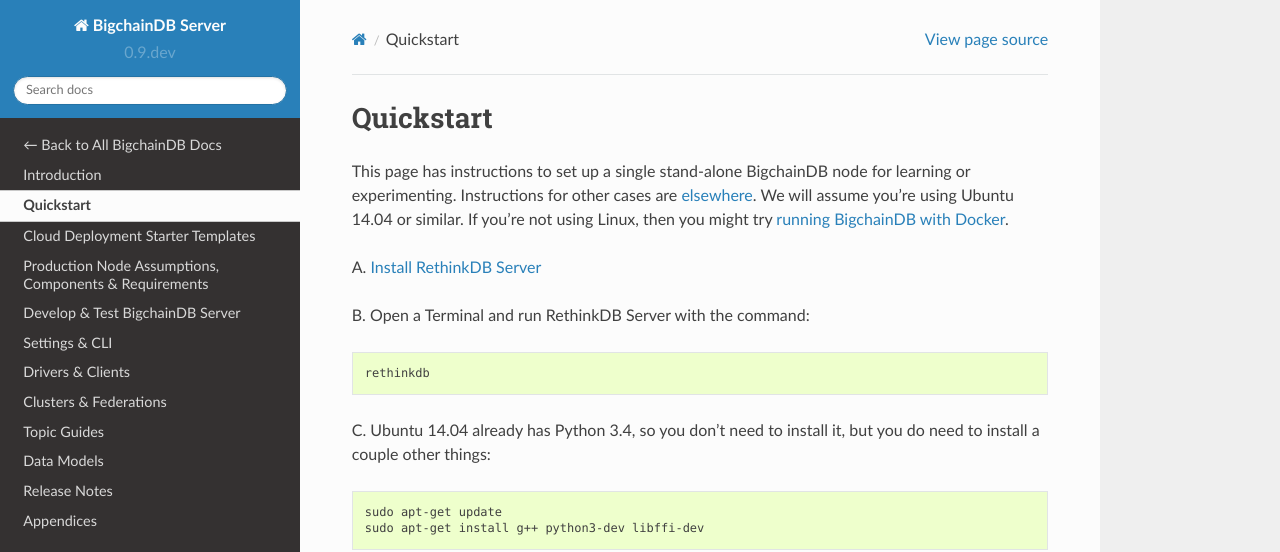
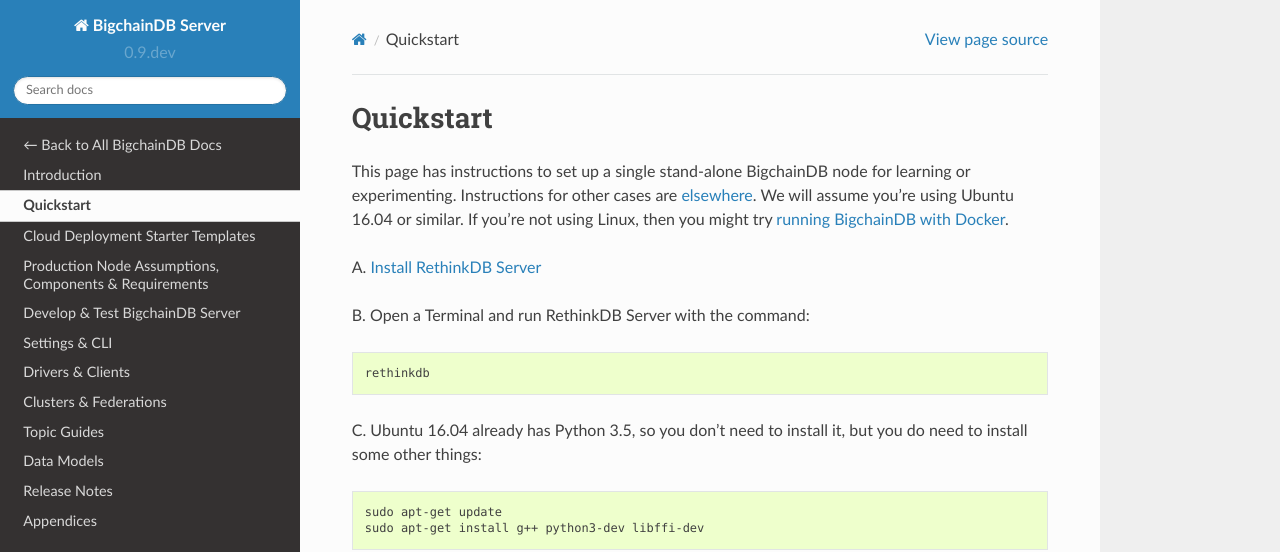
Before and after one commit to bigchaindb/bigchaindb, a Sphinx documentation site: the page built from docs/server/source/quickstart.md, in a window 1280 px wide and 1238 px high. Shown: the top 552 px of the window. Built offline with Sphinx 7.4.7 and the Read the Docs theme 2.0.0, drawn with Linux system fonts in a browser that asks for light colours; pages that are not in the unit, such as notebooks, are missing from menus.

Commit message:
Quickstart now assumes you're using Ubuntu 16.04 or similar

````diff
--- a/docs/server/source/quickstart.md
+++ b/docs/server/source/quickstart.md
@@ -1,6 +1,6 @@
 # Quickstart
 
-This page has instructions to set up a single stand-alone BigchainDB node for learning or experimenting. Instructions for other cases are [elsewhere](introduction.html). We will assume you're using Ubuntu 14.04 or similar. If you're not using Linux, then you might try [running BigchainDB with Docker](appendices/run-with-docker.html).
+This page has instructions to set up a single stand-alone BigchainDB node for learning or experimenting. Instructions for other cases are [elsewhere](introduction.html). We will assume you're using Ubuntu 16.04 or similar. If you're not using Linux, then you might try [running BigchainDB with Docker](appendices/run-with-docker.html).
 
 A. [Install RethinkDB Server](https://rethinkdb.com/docs/install/ubuntu/)
 
@@ -9,7 +9,7 @@
 rethinkdb
 ```
 
-C. Ubuntu 14.04 already has Python 3.4, so you don't need to install it, but you do need to install a couple other things:
+C. Ubuntu 16.04 already has Python 3.5, so you don't need to install it, but you do need to install some other things:
 ```text
 sudo apt-get update
 sudo apt-get install g++ python3-dev libffi-dev
````
